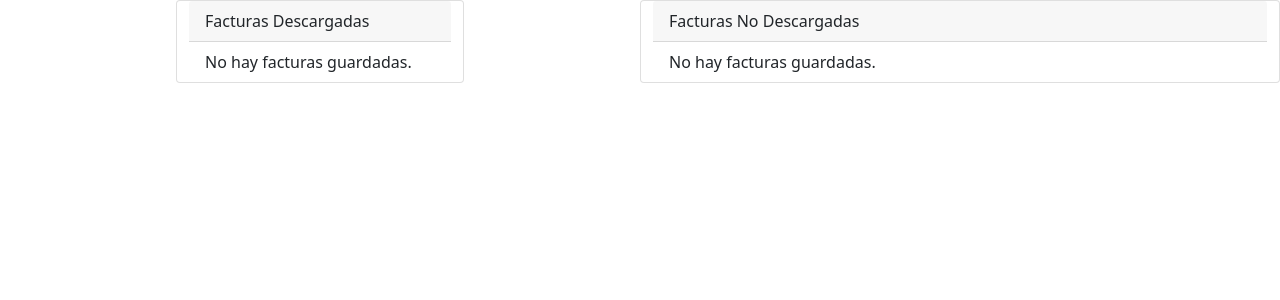
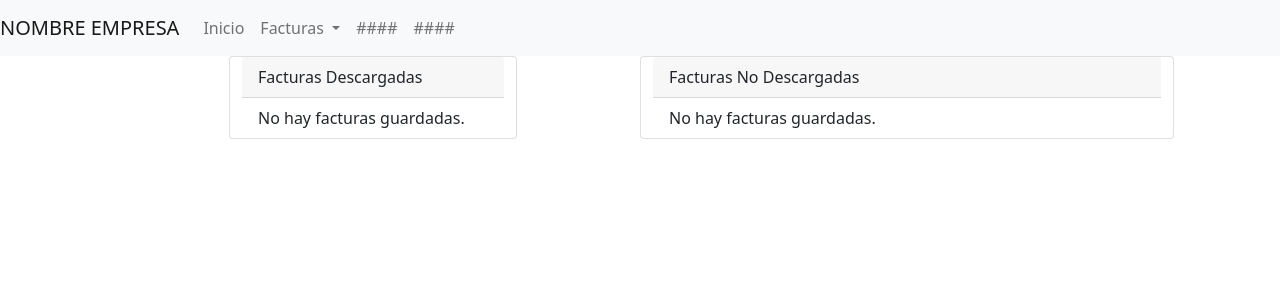
Before and after one commit to Tonitoledo/TestDjango, a Django app: page /crud/list/ in a window 1280 px wide. Shown: the top 300 px of the page. Run offline with Django 5.2, Linux system fonts and the light colour scheme; data that the repository does not hold is empty.

Commit message:
[FIX] Ajustando vistas de la wbe

```diff
--- /dev/null
+++ b/testCrud/crud/templates/base.html
@@ -0,0 +1,51 @@
+<!DOCTYPE html>
+<html lang="en">
+<head>
+    <!-- Required meta tags -->
+    <meta charset="utf-8">
+    <meta name="viewport" content="width=device-width, initial-scale=1">
+
+    <!-- Bootstrap CSS -->
+    <link href="https://cdn.jsdelivr.net/npm/bootstrap@5.3.0/dist/css/bootstrap.min.css" rel="stylesheet">
+    <link href="https://cdn.jsdelivr.net/npm/bootstrap@5.0.2/dist/css/bootstrap.min.css" rel="stylesheet" integrity="sha384-EVSTQN3/azprG1Anm3QDgpJLIm9Nao0Yz1ztcQTwFspd3yD65VohhpuuCOmLASjC" crossorigin="anonymous">
+    <script src="https://cdn.jsdelivr.net/npm/bootstrap@5.3.0/dist/js/bootstrap.bundle.min.js"></script>
+</head>
+<body>
+{% url 'crud:crud_list' as urlCrudList %}
+{% url 'crud:crud_create' as urlCrudCreate %}
+{% if request.resolver_match.url_name != "login" %}
+<nav class="navbar navbar-expand-lg navbar-light bg-light">
+  <a class="navbar-brand" href="#">NOMBRE EMPRESA</a>
+  <button class="navbar-toggler" type="button" data-toggle="collapse" data-target="#navbarSupportedContent" aria-controls="navbarSupportedContent" aria-expanded="false" aria-label="Toggle navigation">
+    <span class="navbar-toggler-icon"></span>
+  </button>
+  <div class="collapse navbar-collapse" id="navbarSupportedContent">
+    <ul class="navbar-nav me-auto mb-2 mb-lg-0">
+      <li class="nav-item active">
+        <a class="nav-link" href="#">Inicio</a>
+      </li>
+      <li class="nav-item dropdown">
+          <a class="nav-link dropdown-toggle" id="navbarDropdownMenuLink" data-toggle="dropdown" data-bs-toggle="dropdown" aria-expanded="false">
+            Facturas
+          </a>
+          <div class="dropdown-menu" aria-labelledby="navbarDropdownMenuLink">
+            <a class="dropdown-item" href="{{urlCrudList}}">Listado de facturas</a>
+            <a class="dropdown-item" href="{{urlCrudCreate}}">Crear factura</a>
+          </div>
+      </li>
+      <li class="nav-item">
+        <a class="nav-link" href="#"> ####</a>
+      </li>
+      <li class="nav-item">
+        <a class="nav-link" href="#">####</a>
+      </li>
+    </ul>
+  </div>
+</nav>
+{% endif %}
+
+<div class="container">
+  {% block content %}{% endblock %}
+</div>
+</body>
+</html>
--- a/testCrud/crud/templates/invoice_list.html
+++ b/testCrud/crud/templates/invoice_list.html
@@ -1,16 +1,7 @@
-<!DOCTYPE html>
-<html lang="en">
-    <head>
-        <!-- Required meta tags -->
-        <meta charset="utf-8">
-        <meta name="viewport" content="width=device-width, initial-scale=1">
 
-        <!-- Bootstrap CSS -->
-        <link href="https://cdn.jsdelivr.net/npm/bootstrap@5.0.2/dist/css/bootstrap.min.css" rel="stylesheet" integrity="sha384-EVSTQN3/azprG1Anm3QDgpJLIm9Nao0Yz1ztcQTwFspd3yD65VohhpuuCOmLASjC" crossorigin="anonymous">
+{% extends "base.html" %}
 
-        <title>CRUD LIST</title>
-    </head>
-    <body>
+{% block content %}
 {% csrf_token %}
 <div class="container-fluid">
     <div class="row justify-content-md-center">
@@ -52,7 +43,4 @@
         </div>
     </div>
 </div>
-
-        <script src="https://cdn.jsdelivr.net/npm/bootstrap@5.3.0/dist/js/bootstrap.bundle.min.js"></script>
-    </body>
-</html>
+{% endblock content %}
--- a/testCrud/crud/urls.py
+++ b/testCrud/crud/urls.py
@@ -4,6 +4,6 @@ from . import views
 app_name='crud'
 
 urlpatterns = [
-    path('', views.invoice_list_and_create, name='crud_create'),
-    path('list/', views.invoice_list_and_create, name='crud_list')
+    path('create/', views.invoice_create, name='crud_create'),
+    path('list/', views.invoice_list, name='crud_list')
 ]
--- a/testCrud/crud/views.py
+++ b/testCrud/crud/views.py
@@ -3,22 +3,25 @@ from django.shortcuts import redirect, render
 from .models import Invoice
 from .forms import InvoiceForm
 
-def invoice_list_and_create(request):
+
+def invoice_create(request):
+    if request.method == 'POST':
+        form = InvoiceForm(request.POST)
+        if form.is_valid():
+            invoice = form.save(commit=False)
+            invoice.save()
+            return redirect('crud:crud_list')
+    else:
+        form = InvoiceForm()
+    return render(request, 'invoice_create.html', {'form': form})
+
+def invoice_list(request):
     try:
-        if request.method == "POST":
-            return post(request)
-        else:
+        if request.method == "GET":
             return get(request)
     except Exception as e:
         return HttpResponse(str(e))
 
-
-
-def post(request):
-    form = InvoiceForm(request.POST)
-    if form.is_valid():
-        form.save()
-        return redirect('crud:crud_list')
 
 def get(request):
     form = InvoiceForm()
```
Also changed, not shown: testCrud/crud/templates/invoice_create.html (+19 -21 lines), testCrud/login/templates/login.html (+12 -7 lines), testCrud/login/views.py (+8 -6 lines). Lines whose indentation alone changed are shown as unchanged.
